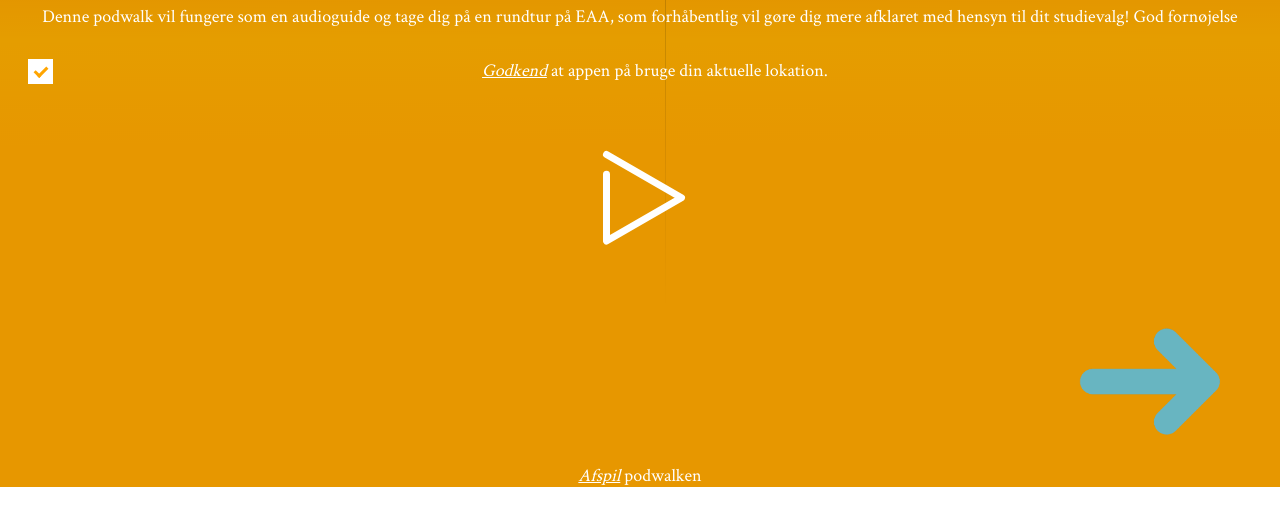
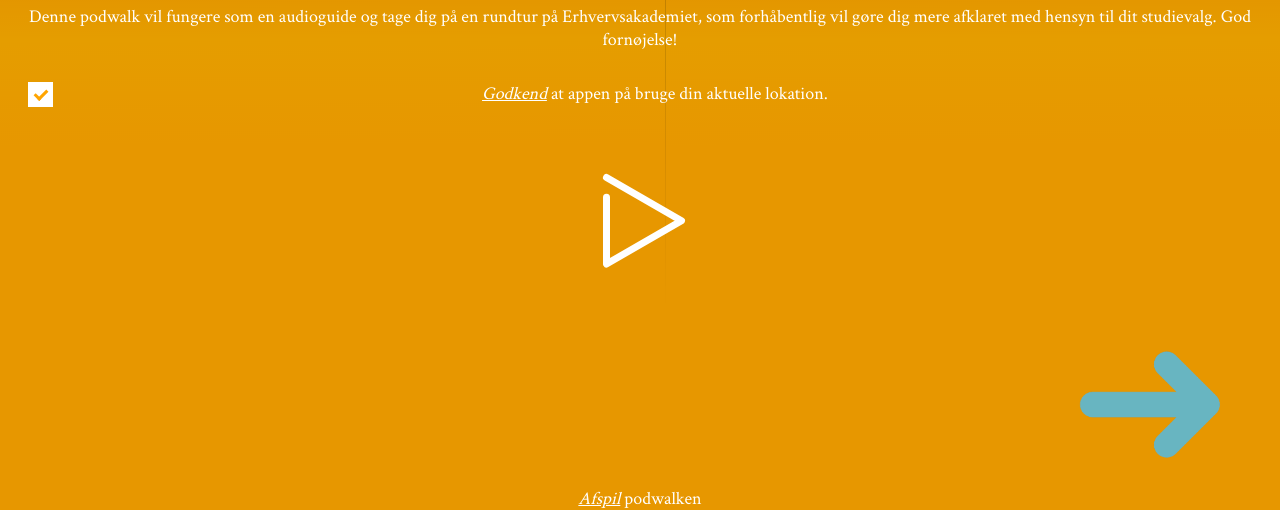
Before and after one commit to majajohannsen/projekt-udays, a plain HTML site: page lyther.html in a window 1280 px wide. Shown: the part 376-886 px from the top of the page. Before the commit the page ends 863 px from the top, so only its background shows below. Drawn offline with Linux system fonts and the light colour scheme; no server answers.

Commit message:
version 43

```diff
--- a/lyther.html
+++ b/lyther.html
@@ -33,7 +33,7 @@
         <img class="logo1" src="images/logg.png" alt="voreslogo">
         <h1>Velkommen</h1>
         <br>
-        <p id="podwalktekst">Denne podwalk vil fungere som en audioguide og tage dig på en rundtur på EAA, som forhåbentlig vil gøre dig mere afklaret med hensyn til dit studievalg! God fornøjelse</p>
+        <p id="podwalktekst">Denne podwalk vil fungere som en audioguide og tage dig på en rundtur på Erhvervsakademiet, som forhåbentlig vil gøre dig mere afklaret med hensyn til dit studievalg. God fornøjelse!</p>
         <br>
         <label class="container" id="accepter">
             <input type="checkbox" checked="checked">
```
